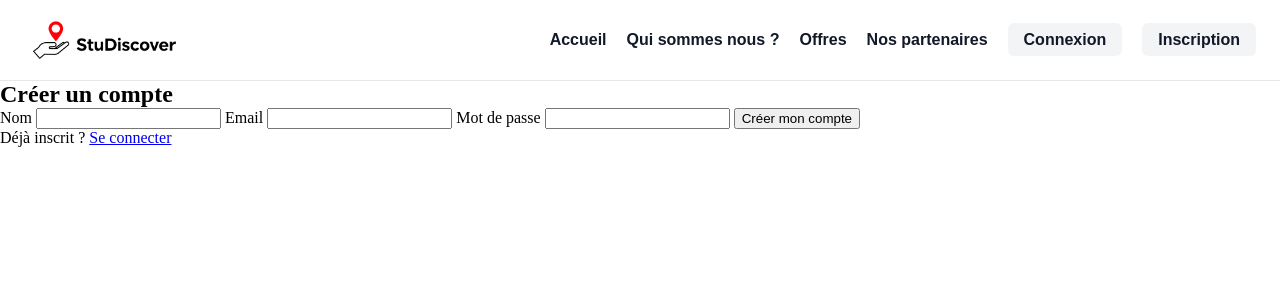
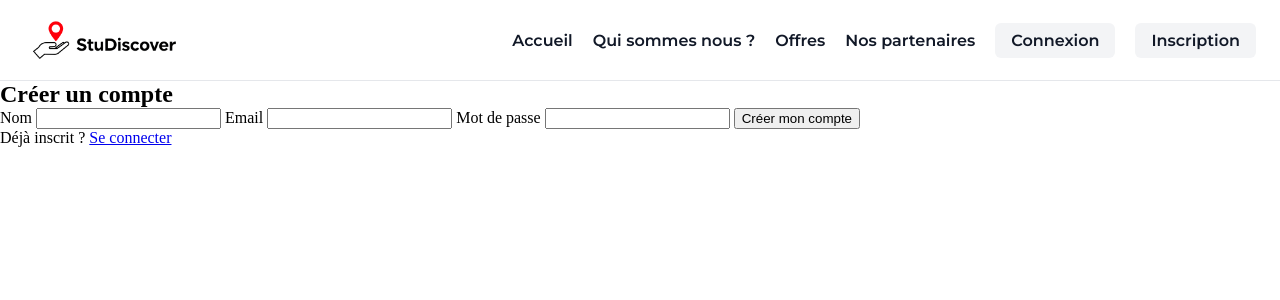
Before and after one commit to StuDiscoverGroup7/uqac-projet-web-g7, a Node server app: page /register in a window 1280 px wide. Shown: the top 300 px of the page. Run offline with Node 20, Linux system fonts and the light colour scheme.

Commit message:
Add Montserrat font to login and register pages

```diff
--- a/views/auth/login.ejs
+++ b/views/auth/login.ejs
@@ -5,6 +5,12 @@
     <meta name="viewport" content="width=device-width, initial-scale=1.0" />
     <title>Connexion StuDiscover</title>
     <link rel="stylesheet" href="/style/global.css" />
+    <link rel="preconnect" href="https://fonts.googleapis.com" />
+    <link rel="preconnect" href="https://fonts.gstatic.com" crossorigin />
+    <link
+      href="https://fonts.googleapis.com/css2?family=Montserrat:ital,wght@0,100..900;1,100..900&display=swap"
+      rel="stylesheet"
+    />
   </head>
   <body>
     <%- include('../partials/header') %>
--- a/views/auth/register.ejs
+++ b/views/auth/register.ejs
@@ -5,6 +5,12 @@
     <meta name="viewport" content="width=device-width, initial-scale=1.0" />
     <title>Inscription - StuDiscover</title>
     <link rel="stylesheet" href="/style/global.css" />
+    <link rel="preconnect" href="https://fonts.googleapis.com" />
+    <link rel="preconnect" href="https://fonts.gstatic.com" crossorigin />
+    <link
+      href="https://fonts.googleapis.com/css2?family=Montserrat:ital,wght@0,100..900;1,100..900&display=swap"
+      rel="stylesheet"
+    />
   </head>
   <body>
     <%- include('../partials/header') %>
```
